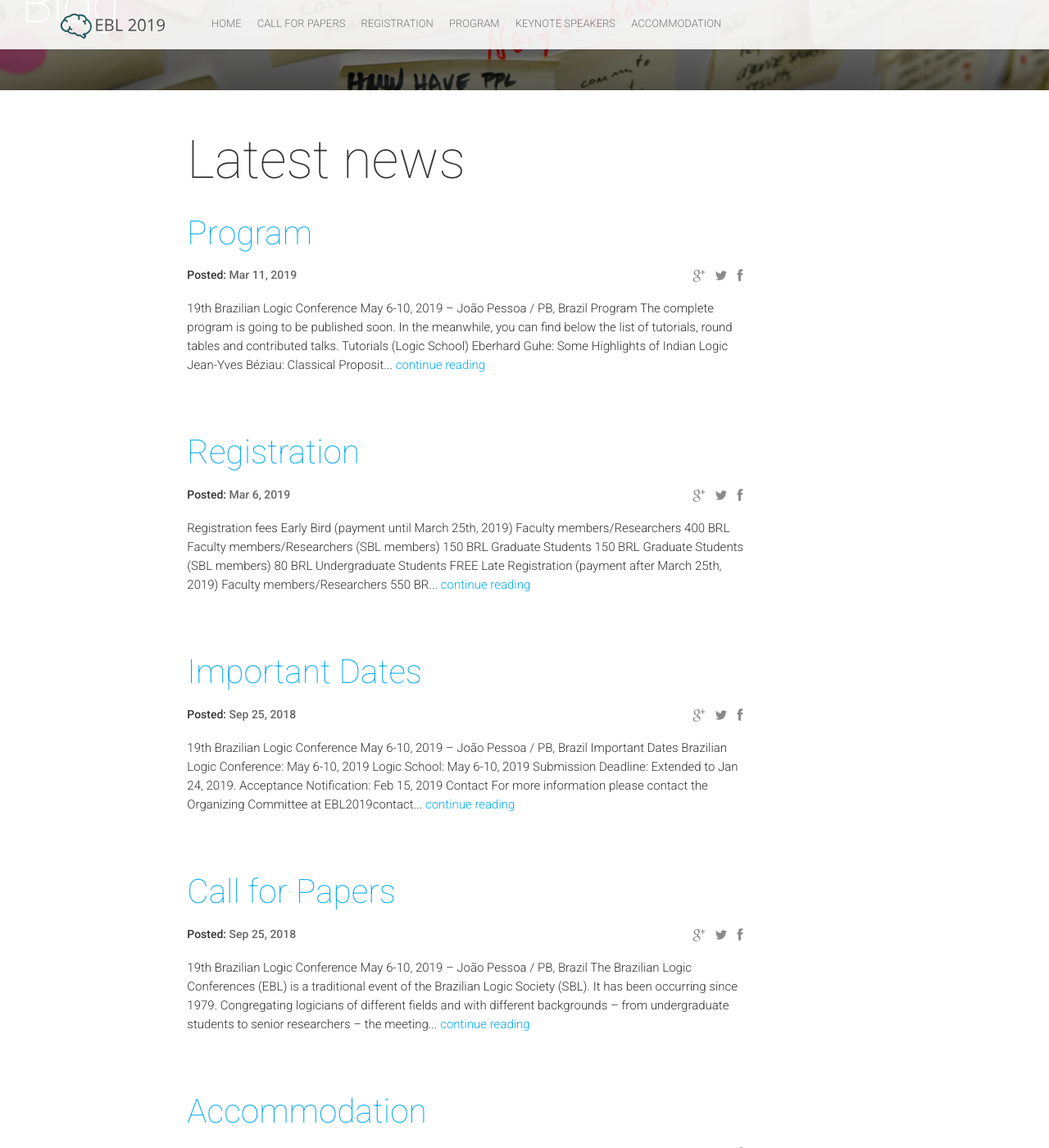
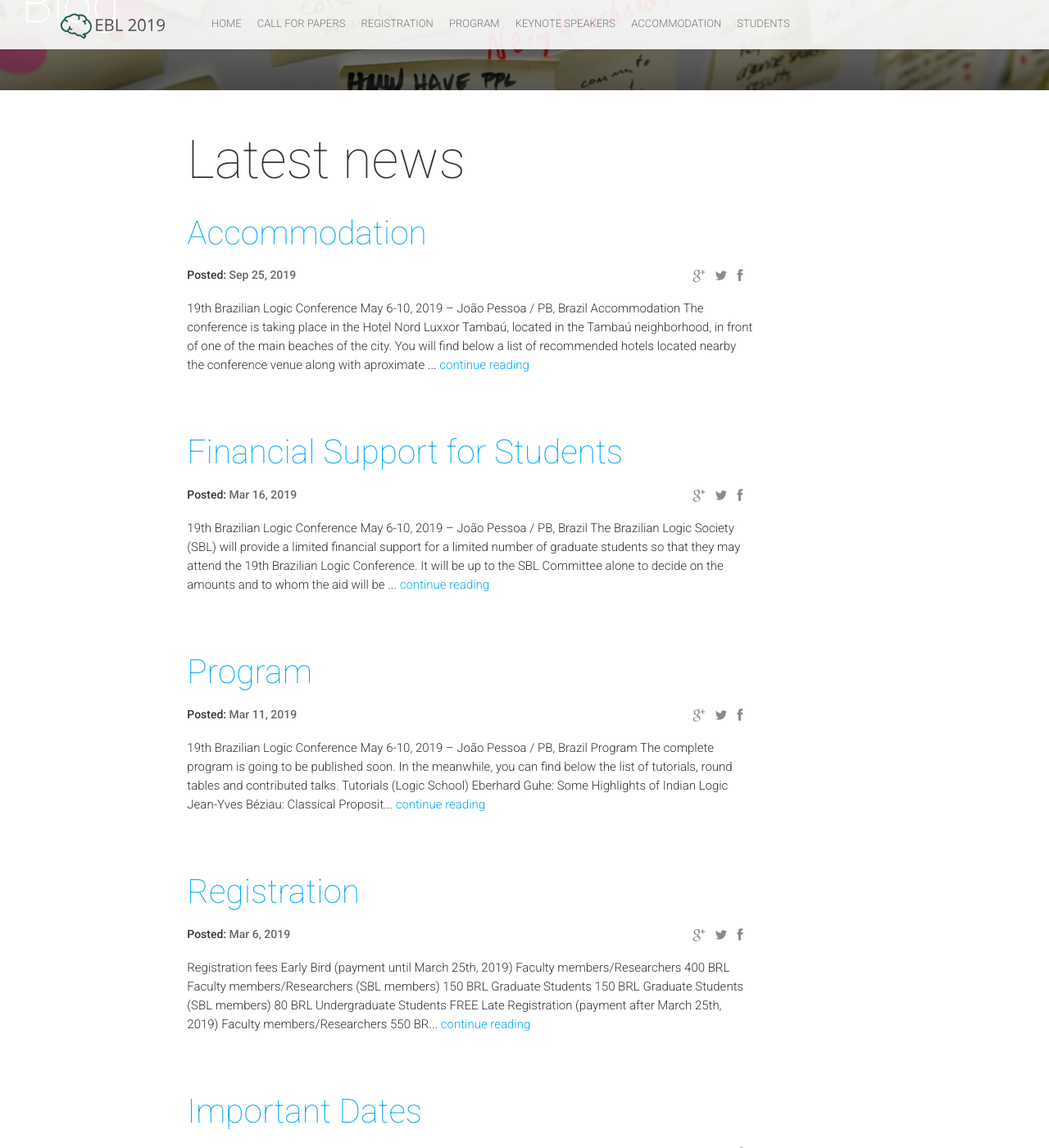
Before and after one commit to brunobruck/ebl, a Jekyll site: the page built from blog.html, in a window 1280 px wide and 1400 px high, scrolled down 297 px. Shown: the whole window at 82% size. Built offline with Jekyll 4.4.1, drawn with Linux system fonts in a browser that asks for light colours; nearby versions of some CDN libraries; some of the changed text lies outside the part shown.

Commit message:
new version

```diff
--- a/_config.yml
+++ b/_config.yml
@@ -28,6 +28,7 @@ navigationLinks:
  - {permalink: "/blog/program", text: "Program"}
  - {permalink: "/speakers", text: "Keynote Speakers"}
  - {permalink: "/blog/accommodation", text: "Accommodation"}
+ - {permalink: "/blog/financial-support-students", text: "Students"}
 
 # Hero Block
 heroImage: "Litoral.jpg"
--- /dev/null
+++ b/_posts/2019-03-16-financial-support-students.markdown
@@ -0,0 +1,24 @@
+---
+layout: post
+title:  "Financial Support for Students"
+date:   2019-03-16 09:00:00
+isStaticPost: false
+---
+#### __19th Brazilian Logic Conference__
+##### May 6-10, 2019 -- João Pessoa / PB, Brazil
+
+The Brazilian Logic Society (SBL) will provide a limited financial support for a limited number of graduate students so that they may
+attend the 19th Brazilian Logic Conference. It will be up to the SBL Committee alone to decide on the amounts and to whom the aid will be
+granted. This financial support is destined to help the students to cover part of their expenses with accommodation and meals. Their
+conference fees will be waived. SBL cannot provide full financial support for the students.
+
+In order to apply, the students necessarily have to fulfil the following conditions:
+- To have an accepted presentation at the conference
+- To be an associated member of the Brazilian Logic Society (SBL)
+
+Please fill the in the application form <a href="https://goo.gl/forms/H3nIT4LWRmg1f7Mf1" target="_blank">here</a>. The deadline for applications is March 31,
+2019, and decisions will be communicated at April 07, 2019.
+
+#### Contact
+
+For more information please contact the Organizing Committee at <a href="mailto:EBL2019contact@gmail.com">EBL2019contact@gmail.com</a>.
--- a/_posts/2019-09-25-accommodation.markdown
+++ b/_posts/2019-09-25-accommodation.markdown
@@ -1,7 +1,7 @@
 ---
 layout: post
 title:  "Accommodation"
-date:   2017-09-25 09:00:00
+date:   2019-09-25 09:00:00
 isStaticPost: false
 ---
 #### __19th Brazilian Logic Conference__
```
